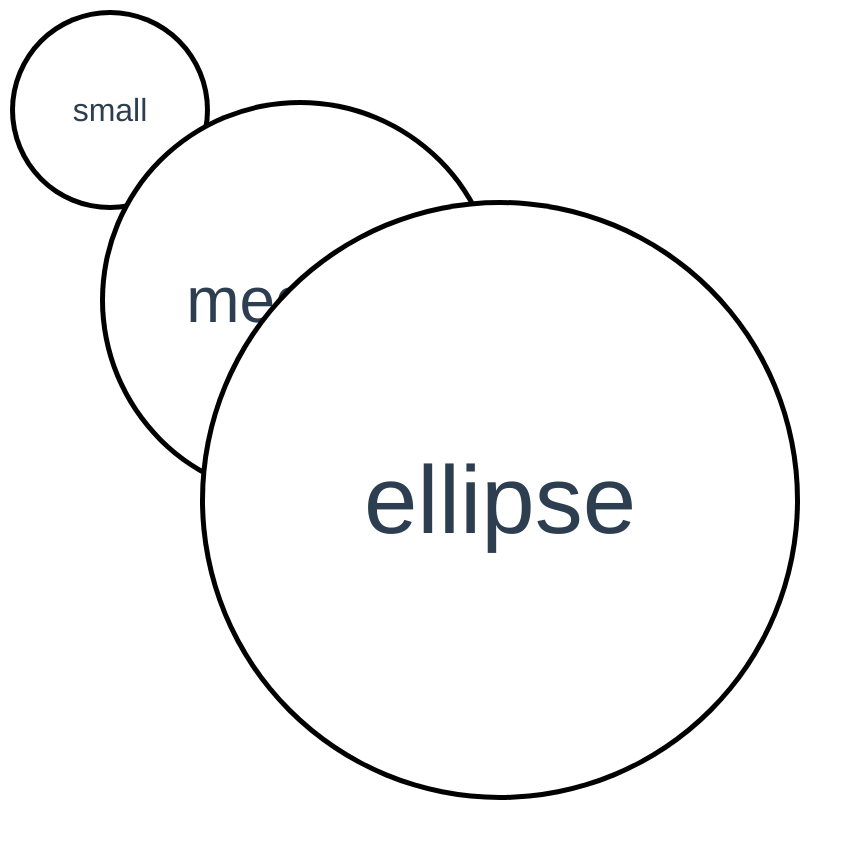
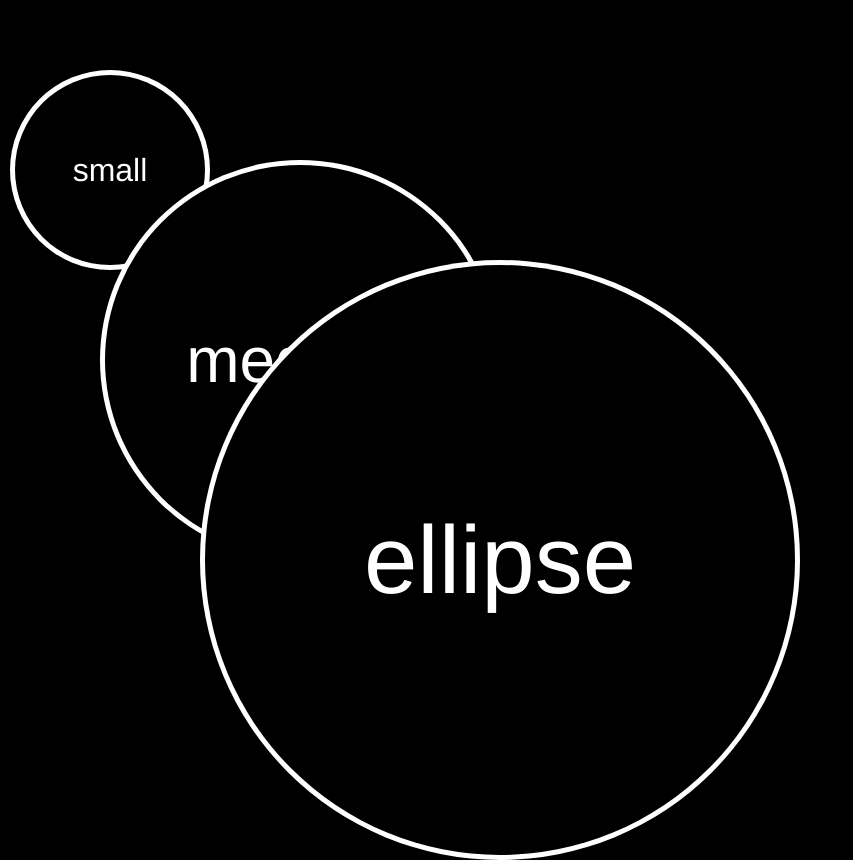
Before and after one commit to andykuszyk/thobl-vue, a Vue app: page / in a window 1280 px wide. Shown: the whole page, without its empty margins (0-853 px from the left). Before the commit the page ends 800 px from the top, so only its background shows below. Built offline with nearby package versions, Linux system fonts and the light colour scheme.

Commit message:
Implemented selecting and deselecting

```diff
--- a/src/App.vue
+++ b/src/App.vue
@@ -38,8 +38,10 @@ export default {
         onMouseDown: function(event) {
             for(let obl of this.$children) {
                 if(obl.isOver(event.pageX, event.pageY)) {
-                    obl.isSelected = true;
                     obl.isDragging = true;
+                    obl.select();
+                } else {
+                    obl.deselect();
                 }
             }
         },
@@ -51,6 +53,9 @@ export default {
 </script>
 
 <style>
+body {
+    background: black;
+}
 #app {
   font-family: 'Avenir', Helvetica, Arial, sans-serif;
   -webkit-font-smoothing: antialiased;
@@ -58,5 +63,11 @@ export default {
   text-align: center;
   color: #2c3e50;
   margin-top: 60px;
+  width: 100vw;
+  height: 100vh;
+  position: absolute;
+  left: 0;
+  top: 0;
+  z-index: -1;
 }
 </style>
--- a/src/components/Obl.vue
+++ b/src/components/Obl.vue
@@ -30,7 +30,7 @@ export default {
     data() {
         return {
             borderSize: 10,
-            highlightColour: 'black',
+            highlightColour: 'white',
             isDragging: false,
             isActive: false,
             mouseOffsetX: null,
@@ -38,11 +38,19 @@ export default {
         }
     },
     methods: {
+        select: function() {
+            this.isActive = true;
+        },
+        deselect: function() {
+            console.log('deselecting!');
+            this.isActive = false;
+            this.highlightColour = 'white';
+        },
         onMouseOver: function(event) {
-            this.highlightColour = 'gray';
+            this.highlightColour = 'blue';
         },
         onMouseOut: function(event) {
-            this.highlightColour = 'black';
+            if(!this.isActive) this.highlightColour = 'white';
         },
         onMouseMove: function(event) {
             if(!this.isDragging) return;
@@ -76,10 +84,11 @@ export default {
 }
 .obl-inside {
     position: absolute;
-    background: white;
+    background: black;
     border-radius: 50%;
 }
 .obl-contents {
+    color: white;
     position: relative;
     top: 50%;
     transform: translateY(-50%);
```
